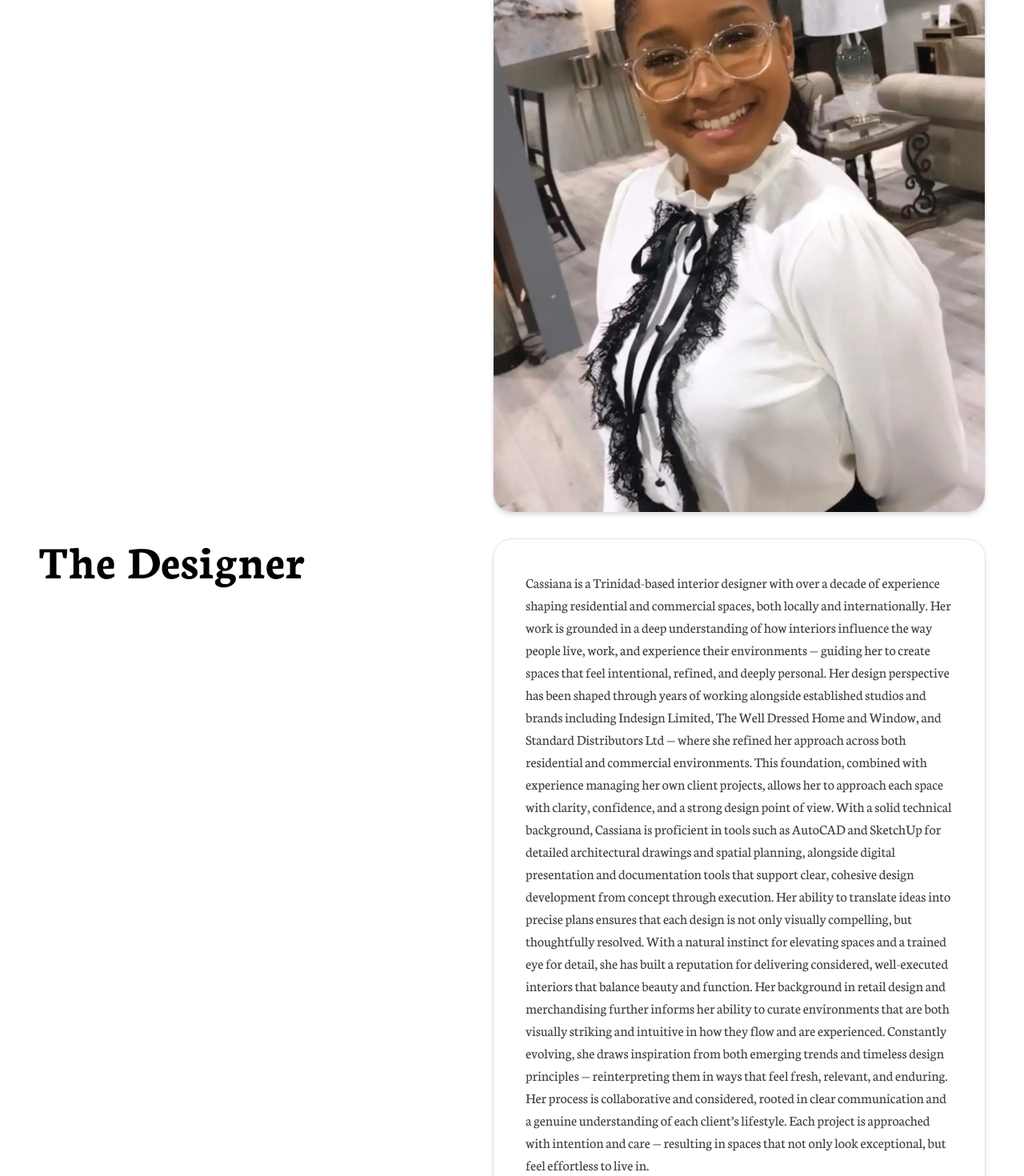
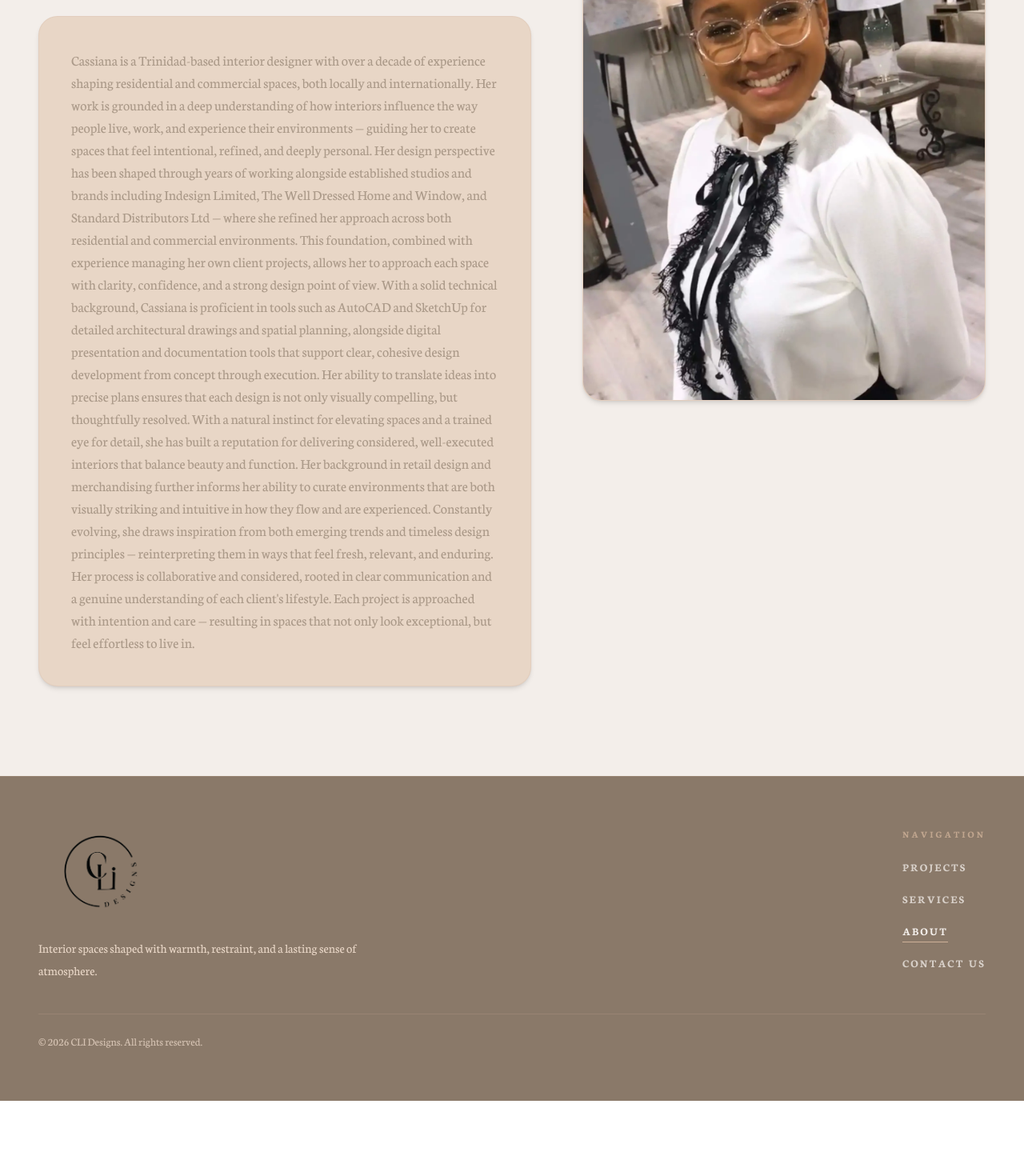
Before and after one commit to blackspidertechllc/CLI-Designs, a React (Vite) app: page /about in a window 1280 px wide. Shown: the part 241-1711 px from the top of the page at 80% size. After the commit the page ends 1617 px from the top, so only its background shows below. Built offline with nearby package versions, Linux system fonts and the light colour scheme.

Commit message:
updates to tailwind theme about page and contact us

```diff
--- a/src/index.css
+++ b/src/index.css
@@ -2,12 +2,8 @@
 
 @theme {
   --font-brand: "Neuton", ui-sans-serif, system-ui, sans-serif;
-  --color-brand-white: #ffffff;
-  --color-brand-offwhite: #f1f1ef;
-  --color-brand-mid: #454545;
-  --color-brand-dark: #0e0e0e;
-  --color-brand-black: #000000;
-  --color-text-white: #ffffff;
-  --color-text-muted: #767676;
-  --color-text-black: #000000;
+  --color-dusty-taupe: #8a7969;
+  --color-tan: #ceb199;
+  --color-parchment: #f3eeea;
+  --color-almond-cream: #e8d6c6;
 }
--- a/src/pages/About.jsx
+++ b/src/pages/About.jsx
@@ -2,28 +2,20 @@ import CassieHeadshot from "@/assets/images/CassieHeadShot.webp";
 
 export default function About() {
   return (
-    <section className="relative overflow-hidden py-20 lg:py-28">
-      <div className="absolute inset-0 -z-10 bg-[radial-gradient(circle_at_top,rgba(0,0,0,0.04),transparent_70%)]" />
+    <section className="relative overflow-hidden bg-parchment py-20 lg:py-28">
+      <div className="absolute inset-0 -z-10 bg-[radial-gradient(circle_at_top,rgba(138,121,105,0.08),transparent_70%)]" />
 
       <div className="mx-auto max-w-7xl px-4 sm:px-6 lg:px-12">
-        <div className="grid grid-cols-1 gap-10 md:grid-cols-[0.9fr_1.1fr] md:items-center md:gap-12 lg:gap-16">
-          <div>
-            {/* <p className="font-brand text-sm font-semibold uppercase tracking-[0.2em] text-text-black/55">
-              About Us
-            </p> */}
-
-            <h1 className="mt-4 font-brand text-4xl font-bold leading-[1.15] text-text-black sm:text-5xl lg:text-6xl">
+        <div className="grid grid-cols-1 gap-10 md:grid-cols-[1.1fr_0.9fr] md:items-start md:gap-12 lg:gap-16">
+          {/* Title */}
+          <div className="order-1 md:order-1 md:row-start-1">
+            <h1 className="mt-4 font-brand text-4xl font-bold leading-[1.15] text-dusty-taupe sm:text-5xl lg:text-6xl">
               The Designer
             </h1>
-
-            {/* <p className="mt-6 max-w-sm font-brand text-base leading-7 text-text-black/65 sm:text-lg">
-              Design with purpose, personality, and a deep appreciation for how
-              spaces shape everyday life.
-            </p> */}
           </div>
 
-          <div className="flex flex-col gap-8">
-            <div className="aspect-[4/5] overflow-hidden rounded-3xl border border-black/10 bg-brand-white shadow-md transition-shadow hover:shadow-lg">
+          {/* Image */}
+          <div className="order-2 aspect-[4/5] overflow-hidden rounded-3xl border border-tan/20 bg-almond-cream shadow-md transition-shadow hover:shadow-lg md:order-2 md:col-start-2 md:row-span-2 md:row-start-1">
             <img
               src={CassieHeadshot}
               alt="Cassie's Headshot"
@@ -31,11 +23,12 @@ export default function About() {
             />
           </div>
 
-            <div className="rounded-3xl border border-black/10 bg-brand-white/95 p-8 shadow-md transition-shadow hover:shadow-lg sm:p-10">
-              <p className="font-brand text-base leading-7 text-text-black/75 sm:text-lg">
-                Cassiana is a Trinidad-based interior designer with over a
-                decade of experience shaping residential and commercial spaces,
-                both locally and internationally. Her work is grounded in a deep
+          {/* Bio */}
+          <div className="order-3 rounded-3xl border border-tan/20 bg-almond-cream p-8 shadow-md transition-shadow hover:shadow-lg sm:p-10 md:order-3 md:col-start-1 md:row-start-2">
+            <p className="font-brand text-base leading-7 text-dusty-taupe/65 sm:text-lg">
+              Cassiana is a Trinidad-based interior designer with over a decade
+              of experience shaping residential and commercial spaces, both
+              locally and internationally. Her work is grounded in a deep
               understanding of how interiors influence the way people live,
               work, and experience their environments — guiding her to create
               spaces that feel intentional, refined, and deeply personal. Her
@@ -43,38 +36,30 @@ export default function About() {
               alongside established studios and brands including Indesign
               Limited, The Well Dressed Home and Window, and Standard
               Distributors Ltd — where she refined her approach across both
-                residential and commercial environments. This foundation,
-                combined with experience managing her own client projects,
-                allows her to approach each space with clarity, confidence, and
-                a strong design point of view. With a solid technical
-                background, Cassiana is proficient in tools such as AutoCAD and
-                SketchUp for detailed architectural drawings and spatial
-                planning, alongside digital presentation and documentation tools
-                that support clear, cohesive design development from concept
-                through execution. Her ability to translate ideas into precise
-                plans ensures that each design is not only visually compelling,
-                but thoughtfully resolved. With a natural instinct for elevating
-                spaces and a trained eye for detail, she has built a reputation
-                for delivering considered, well-executed interiors that balance
-                beauty and function. Her background in retail design and
-                merchandising further informs her ability to curate environments
-                that are both visually striking and intuitive in how they flow
-                and are experienced. Constantly evolving, she draws inspiration
-                from both emerging trends and timeless design principles —
-                reinterpreting them in ways that feel fresh, relevant, and
-                enduring. Her process is collaborative and considered, rooted in
-                clear communication and a genuine understanding of each client’s
-                lifestyle. Each project is approached with intention and care —
-                resulting in spaces that not only look exceptional, but feel
-                effortless to live in.
+              residential and commercial environments. This foundation, combined
+              with experience managing her own client projects, allows her to
+              approach each space with clarity, confidence, and a strong design
+              point of view. With a solid technical background, Cassiana is
+              proficient in tools such as AutoCAD and SketchUp for detailed
+              architectural drawings and spatial planning, alongside digital
+              presentation and documentation tools that support clear, cohesive
+              design development from concept through execution. Her ability to
+              translate ideas into precise plans ensures that each design is not
+              only visually compelling, but thoughtfully resolved. With a
+              natural instinct for elevating spaces and a trained eye for
+              detail, she has built a reputation for delivering considered,
+              well-executed interiors that balance beauty and function. Her
+              background in retail design and merchandising further informs her
+              ability to curate environments that are both visually striking and
+              intuitive in how they flow and are experienced. Constantly
+              evolving, she draws inspiration from both emerging trends and
+              timeless design principles — reinterpreting them in ways that feel
+              fresh, relevant, and enduring. Her process is collaborative and
+              considered, rooted in clear communication and a genuine
+              understanding of each client's lifestyle. Each project is
+              approached with intention and care — resulting in spaces that not
+              only look exceptional, but feel effortless to live in.
             </p>
-
-              {/* <p className="mt-6 font-brand text-base leading-7 text-text-black/75 sm:text-lg">
-                She is a lover of change, and what drives her to design is her
-                constant desire to explore new trends and reinterpret timeless
-                ones in fresh, meaningful ways.
-              </p> */}
-            </div>
           </div>
         </div>
       </div>
```
Also changed, not shown: src/pages/ContactUs.jsx (+20 -20 lines). Lines whose indentation alone changed are shown as unchanged.
